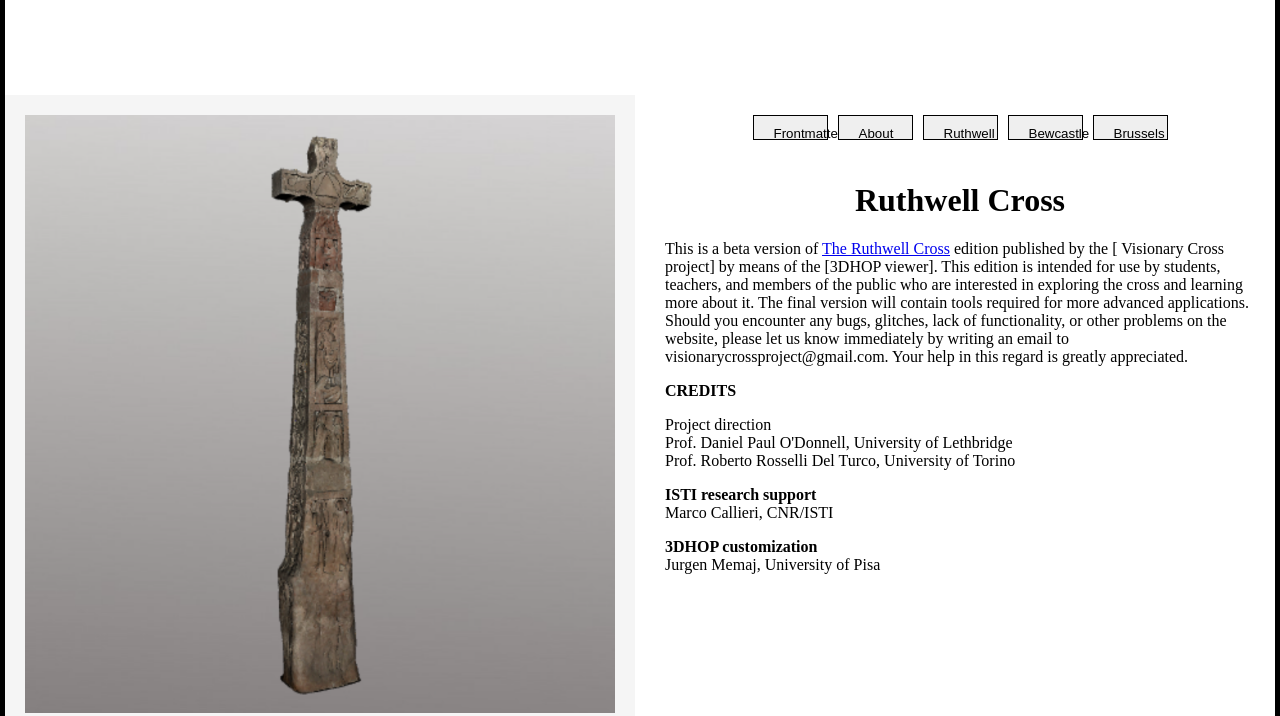
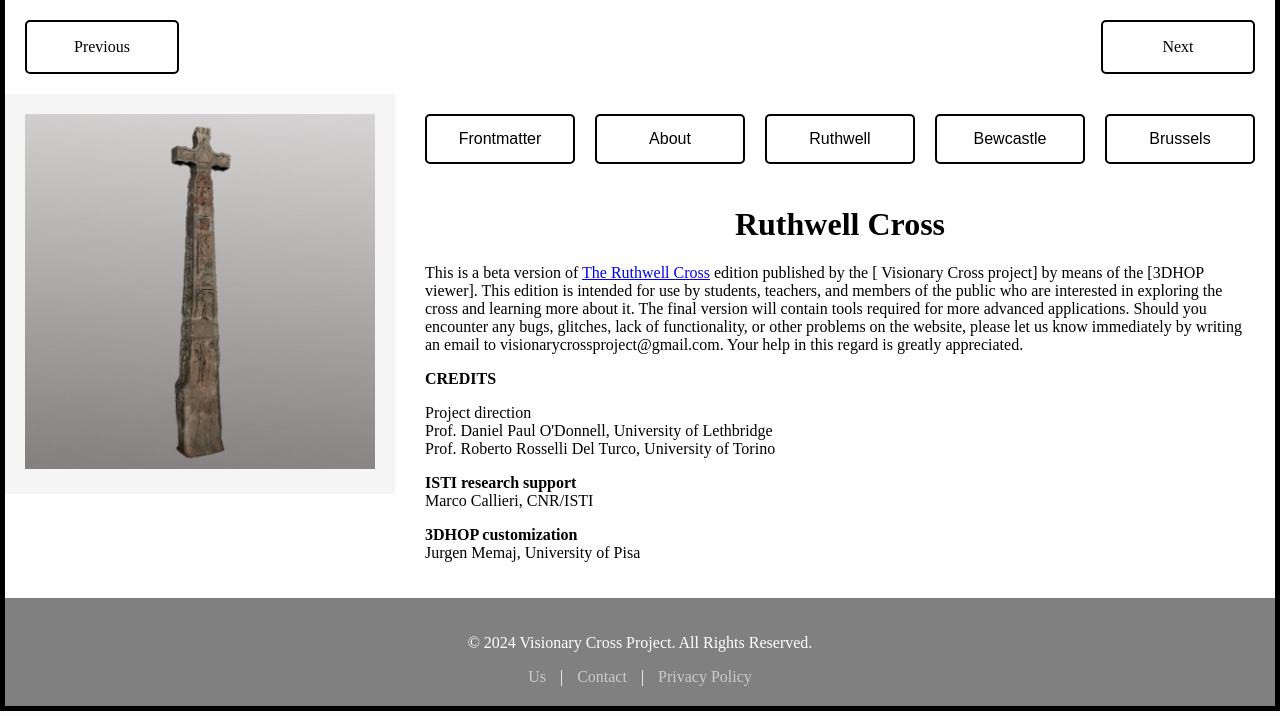
Before and after one commit to Jocelyn-McKnight/visionary_cross_2.0, a PHP site: page /content/ruthwell/intro.html in a window 1280 px wide. Shown: the part 239-955 px from the top of the page. Run offline with PHP 8.4, Linux system fonts and the light colour scheme.

Commit message:
Update main.css

```diff
--- a/main.css
+++ b/main.css
@@ -46,28 +46,31 @@ h1 {
     text-align: center;
 }
 
-/* Page Navigation Buttons Container */
+/* Page Navigation Buttons */
 .page-navigation {
-  display: flex;
-  justify-content: space-between; /* Space out buttons evenly */
-  align-items: center; /* Align items vertically */
-  margin: 20px 0; /* Add space above and below the navigation */
-  padding: 10px 20px; /* Add padding to the container */
+    display: flex;
+    justify-content: space-between; /* Space buttons to the edges */
+    margin: 20px 0; /* Add spacing around navigation */
+    padding: 0 20px; /* Add horizontal padding for spacing */
 }
 
-/* Individual Page Navigation Buttons */
 .page-nav-button {
-  padding: 10px 15px;
-  width: 75px; /* Fixed width for all buttons */
-  height: 15px; /* Fixed height for all buttons */
-  color: white;
-  border: none;
-  border-radius: 5px;
-  font-size: 16px;
-  text-decoration: none; /* Remove underline from links */
-  text-align: center; /* Center text inside the button */
-  cursor: pointer; /* Show pointer on hover */
-  transition: background-color 0.3s ease; /* Smooth hover effect */
+    width: 150px; /* Fixed width for consistent size */
+    height: 50px; /* Fixed height for consistent size */
+    background-color: white; /* Default button background color */
+    color: black; /* Button text color */
+    border: 2px solid black; /* Button border */
+    border-radius: 5px; /* Rounded corners */
+    font-size: 16px; /* Text size */
+    text-align: center; /* Center the text */
+    line-height: 50px; /* Vertical alignment for link text */
+    text-decoration: none; /* Remove underline from links */
+    transition: background-color 0.3s ease; /* Smooth hover transition */
+}
+
+/* Hover Effect for Page Navigation Buttons */
+.page-nav-button:hover {
+    background-color: #0056b3; /* Darker blue on hover */
 }
 
 /* Container for left and right columns */
@@ -150,21 +153,25 @@ h1 {
     box-sizing: border-box;
 }
 
-/* Navbar styling */
+/* Navbar Styling */
 .navbar {
     display: flex;
-    gap: 10px;
-    width: 100%;
-    margin-bottom: 20px; /* Ensure consistent spacing */
-    justify-content: center;
+    justify-content: center; /* Center the buttons */
+    gap: 20px; /* Space between buttons */
+    margin-bottom: 20px; /* Add spacing below the navbar */
 }
 
 .navbar button {
-    padding: 10px 20px;
-    width: 75px; /* Fixed width for all buttons */
-    height: 25px; /* Fixed height for all buttons */
-    border: 1px solid black;
-    cursor: pointer;
+    width: 150px; /* Fixed width for consistent size */
+    height: 50px; /* Fixed height for consistent size */
+    background-color: white; /* Default button background color */
+    color: black; /* Button text color */
+    border: 2px solid black; /* Button border */
+    border-radius: 5px; /* Rounded corners */
+    font-size: 16px; /* Text size */
+    cursor: pointer; /* Pointer cursor on hover */
+    text-align: center; /* Center the text */
+    transition: background-color 0.3s ease; /* Smooth hover transition */
 }
 
 .footer {
```
